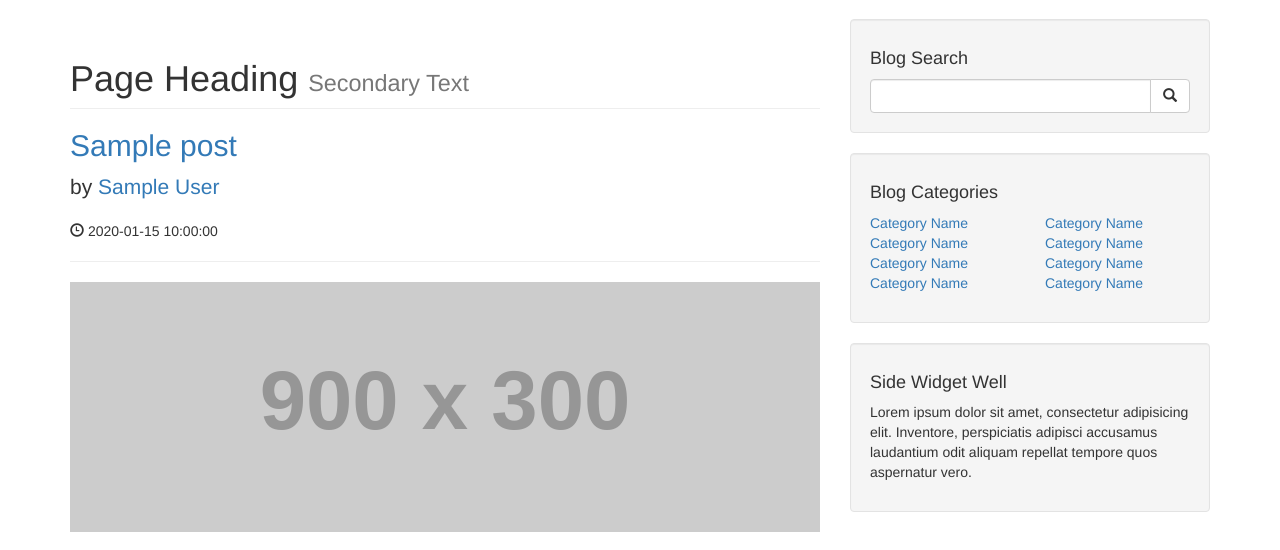
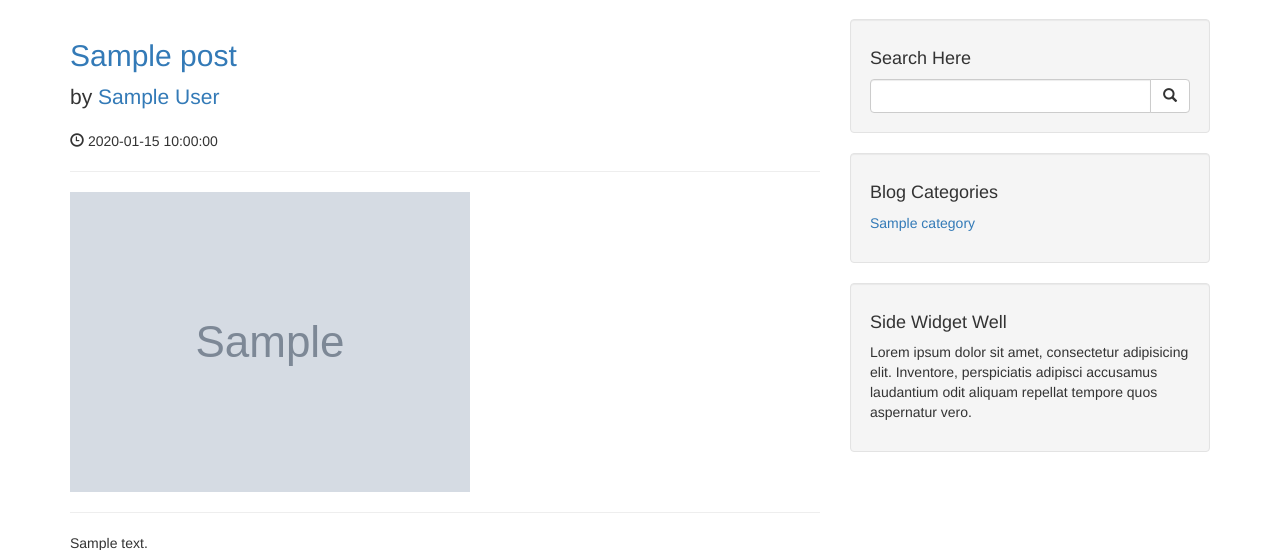
Before and after one commit to manasye/CMS-Blogging-System, a PHP site: page / in a window 1280 px wide. Shown: the part 51-601 px from the top of the page. Run offline with PHP 8.4, Linux system fonts and the light colour scheme; tables that the repository leaves empty or names only in its code hold one stand-in row (values such as "Sample post"); grey boxes marked "Sample" are stand-in pictures; grey boxes labelled with a size stand in for pictures from a placeholder-image service; some libraries are stand-ins or nearby versions.

Commit message:
Add search engine functionality

```diff
--- a/includes/sidebar.php
+++ b/includes/sidebar.php
@@ -2,56 +2,46 @@
 
     <!-- Blog Search Well -->
     <div class="well">
-                    <h4>Blog Search</h4>
+
+        <h4>Search Here</h4>
+        <!-- search form -->
+        <form action="search.php" method="post">
             <div class="input-group">
-                        <input type="text" class="form-control">
+            <input name="search" type="text" class="form-control">
             <span class="input-group-btn">
-                            <button class="btn btn-default" type="button">
+                <button name="submit" class="btn btn-default" type="submit">
                     <span class="glyphicon glyphicon-search"></span>
                 </button>
             </span>
         </div>
+        </form>
         <!-- /.input-group -->
     </div>
 
     <!-- Blog Categories Well -->
     <div class="well">
+
+        <?php
+            $query = "SELECT * FROM categories LIMIT 6";
+            $result = mysqli_query($connection, $query);
+        ?>
+
         <h4>Blog Categories</h4>
         <div class="row">
-                        <div class="col-lg-6">
+            <div class="col-lg-12">
                 <ul class="list-unstyled">
-                                <li><a href="#">Category Name</a>
-                                </li>
-                                <li><a href="#">Category Name</a>
-                                </li>
-                                <li><a href="#">Category Name</a>
-                                </li>
-                                <li><a href="#">Category Name</a>
-                                </li>
+                    <?php
+                        while ($row = mysqli_fetch_assoc($result)) {
+                            $cat_title = $row['cat_title'];
+                            echo "<li><a href = '#'> $cat_title </a></li>";
+                        }
+                    ?>
                 </ul>
             </div>
-                        <!-- /.col-lg-6 -->
-                        <div class="col-lg-6">
-                            <ul class="list-unstyled">
-                                <li><a href="#">Category Name</a>
-                                </li>
-                                <li><a href="#">Category Name</a>
-                                </li>
-                                <li><a href="#">Category Name</a>
-                                </li>
-                                <li><a href="#">Category Name</a>
-                                </li>
-                            </ul>
-                        </div>
-                        <!-- /.col-lg-6 -->
         </div>
         <!-- /.row -->
     </div>
 
     <!-- Side Widget Well -->
-                <div class="well">
-                    <h4>Side Widget Well</h4>
-                    <p>Lorem ipsum dolor sit amet, consectetur adipisicing elit. Inventore, perspiciatis adipisci accusamus laudantium odit aliquam repellat tempore quos aspernatur vero.</p>
+    <?php include "widget.php" ?>
 </div>
-
-            </div>
--- /dev/null
+++ b/includes/widget.php
@@ -0,0 +1,4 @@
+    <div class="well">
+        <h4>Side Widget Well</h4>
+        <p>Lorem ipsum dolor sit amet, consectetur adipisicing elit. Inventore, perspiciatis adipisci accusamus laudantium odit aliquam repellat tempore quos aspernatur vero.</p>
+    </div>
--- a/index.php
+++ b/index.php
@@ -28,11 +28,6 @@
 
                         ?>
 
-                        <h1 class="page-header">
-                            Page Heading
-                            <small>Secondary Text</small>
-                        </h1>
-
                         <!-- Blog Post -->
                         <h2>
                             <a href="#"><?php echo $post_title ?></a>
@@ -42,7 +37,7 @@
                         </p>
                         <p><span class="glyphicon glyphicon-time"></span> <?php echo $post_date ?></p>
                         <hr>
-                        <img class="img-responsive" src="http://placehold.it/900x300" alt="">
+                        <img class="img-responsive" src="images/<?php echo $post_image ?>" alt="">
                         <hr>
                         <p><?php echo $post_content ?></p>
                         <a class="btn btn-primary" href="#">Read More <span class="glyphicon glyphicon-chevron-right"></span></a>
```
Also changed, not shown: search.php (added, +72 -0 lines), README.md, images/javascript.png (added), images/php.jpg (added), images/training.jpg (added), 1 other file. Lines whose indentation alone changed are shown as unchanged.
